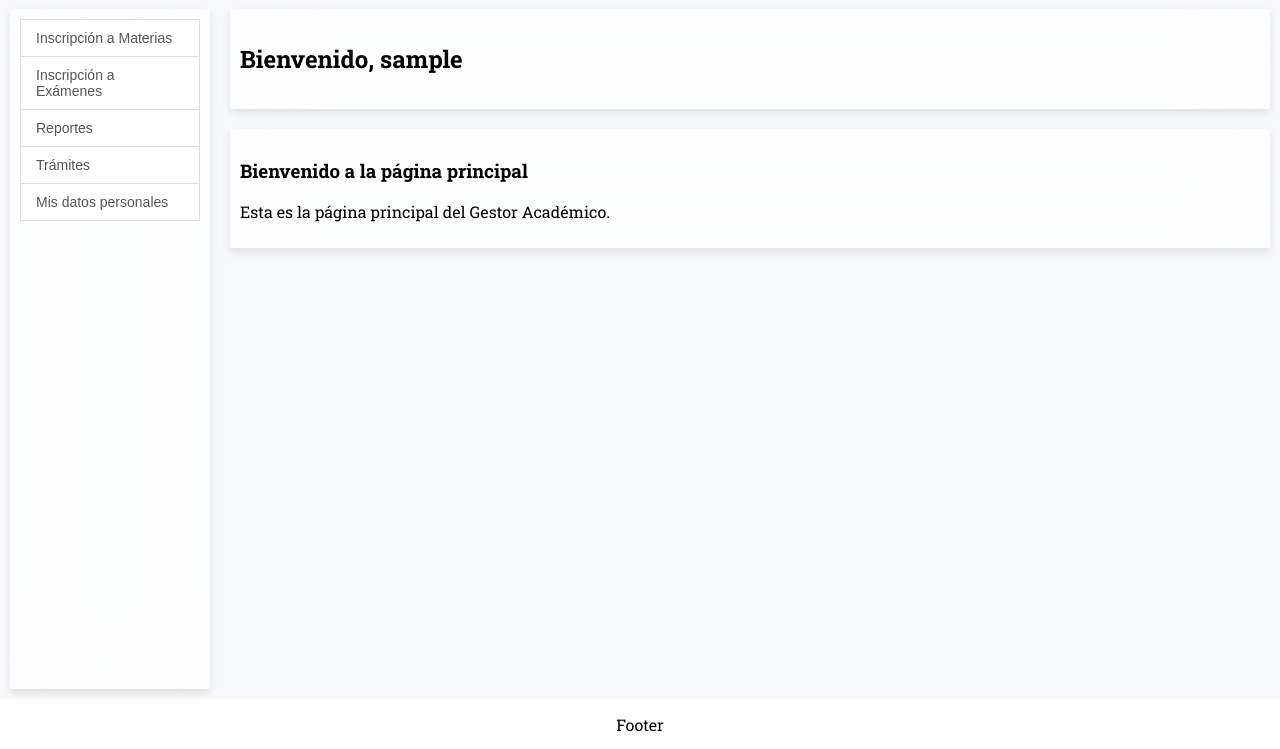
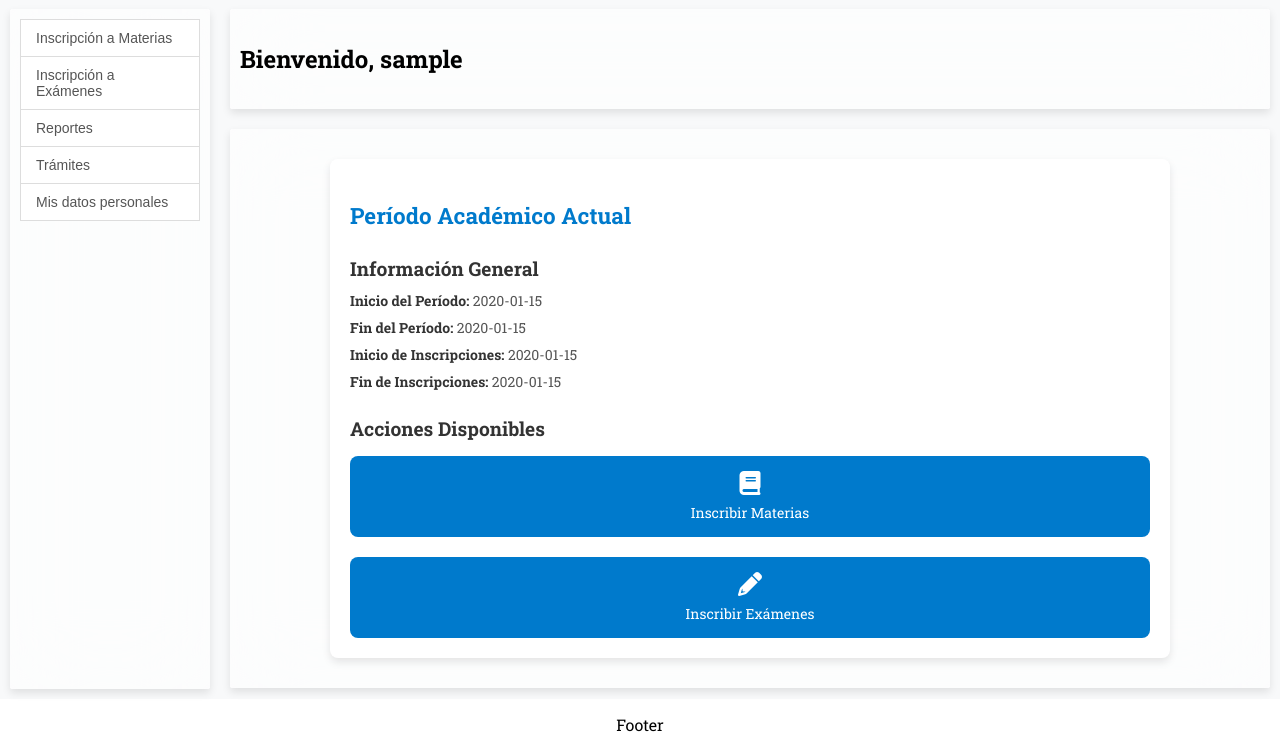
Before and after one commit to SantiagoDarnes/edu-sam, a Flask app: template app/templates/student/home.html in a window 1280 px wide. Shown: the part 51-800 px from the top of the page. Run offline with Flask 3, Linux system fonts and the light colour scheme; tables that the repository leaves empty hold one stand-in row (values such as "Sample post"); the template is opened without the code that fills it: values that come from a table or form of the project are taken from there, most other values are stand-ins (such as "Sample title", 1, 10 or a date in 2020).

Commit message:
Update student home

```diff
--- a/app/models/academic_period.py
+++ b/app/models/academic_period.py
@@ -25,3 +25,7 @@ class AcademicPeriod(db.Model):
     def validate_dates(start_date, end_date):
         if start_date >= end_date:
             raise ValueError("The start_date must be earlier than the end_date.")
+
+    @staticmethod
+    def get_current():
+        return AcademicPeriod.query.filter_by(is_active=True).first()
--- a/app/static/css/styles.css
+++ b/app/static/css/styles.css
@@ -217,6 +217,101 @@ main {
 
 
 
+/* Contenedor general de la página */
+.student-home-container {
+    max-width: 800px;
+    margin: 20px auto;
+    padding: 20px;
+    background-color: #fff;
+    border-radius: 8px;
+    box-shadow: 0px 4px 8px rgba(0, 0, 0, 0.1);
+}
+
+/* Títulos */
+.student-home-container h3 {
+    margin-bottom: 15px;
+    font-size: 1.4em;
+    color: #007acc;
+}
+
+.student-home-container h4 {
+    margin-bottom: 10px;
+    font-size: 1.2em;
+    color: #333;
+}
+
+/* Detalles del período académico */
+.period-details {
+    list-style: none;
+    padding: 0;
+    margin: 0;
+    font-size: 14px;
+    color: #555;
+}
+
+.period-details li {
+    margin-bottom: 8px;
+}
+
+.period-details li strong {
+    color: #333;
+}
+
+/* Acciones disponibles */
+.academic-period-actions {
+    margin-top: 20px;
+}
+
+.actions-grid {
+    display: flex;
+    gap: 20px;
+    flex-wrap: wrap;
+    margin-top: 15px;
+}
+
+.action-card {
+    flex: 1 1 calc(50% - 10px);
+    text-align: center;
+    text-decoration: none;
+    padding: 15px;
+    background-color: #007acc;
+    color: #fff;
+    border-radius: 8px;
+    font-size: 14px;
+    transition: background-color 0.3s ease, transform 0.2s ease;
+}
+
+.action-card i {
+    font-size: 24px;
+    margin-bottom: 8px;
+    display: block;
+}
+
+.action-card:hover {
+    background-color: #005f99;
+    transform: translateY(-3px);
+}
+
+/* Responsividad */
+@media (max-width: 768px) {
+    .actions-grid {
+        flex-direction: column;
+    }
+
+    .action-card {
+        flex: 1 1 100%;
+    }
+}
+
+
+
+
+
+
+
+
+
+
 /* Estilo para la tabla de materias */
 .subjects-table {
     width: 100%; /* Ocupa todo el ancho disponible */
--- a/app/templates/student/home.html
+++ b/app/templates/student/home.html
@@ -11,6 +11,31 @@
 {% endblock %}
 
 {% block content %}
-    <h3>Bienvenido a la página principal</h3>
-    <p>Esta es la página principal del Gestor Académico.</p>
+<div class="student-home-container">
+    <h3>Período Académico Actual</h3>
+
+    <div class="academic-period-card">
+        <h4>Información General</h4>
+        <ul class="period-details">
+            <li><strong>Inicio del Período:</strong> {{ academic_period.start_date }}</li>
+            <li><strong>Fin del Período:</strong> {{ academic_period.end_date }}</li>
+            <li><strong>Inicio de Inscripciones:</strong> {{ academic_period.inscription_start_date }}</li>
+            <li><strong>Fin de Inscripciones:</strong> {{ academic_period.inscription_end_date }}</li>
+        </ul>
+    </div>
+
+    <div class="academic-period-actions">
+        <h4>Acciones Disponibles</h4>
+        <div class="actions-grid">
+            <a href="{{ url_for('subject_registration.index') }}" class="action-card">
+                <i class="fas fa-book"></i>
+                Inscribir Materias
+            </a>
+            <a href="{{ url_for('exam_registration.index') }}" class="action-card">
+                <i class="fas fa-pencil-alt"></i>
+                Inscribir Exámenes
+            </a>
+        </div>
+    </div>
+</div>
 {% endblock %}
```
Also changed, not shown: app/modules/home/routes.py (+11 -1 lines).
